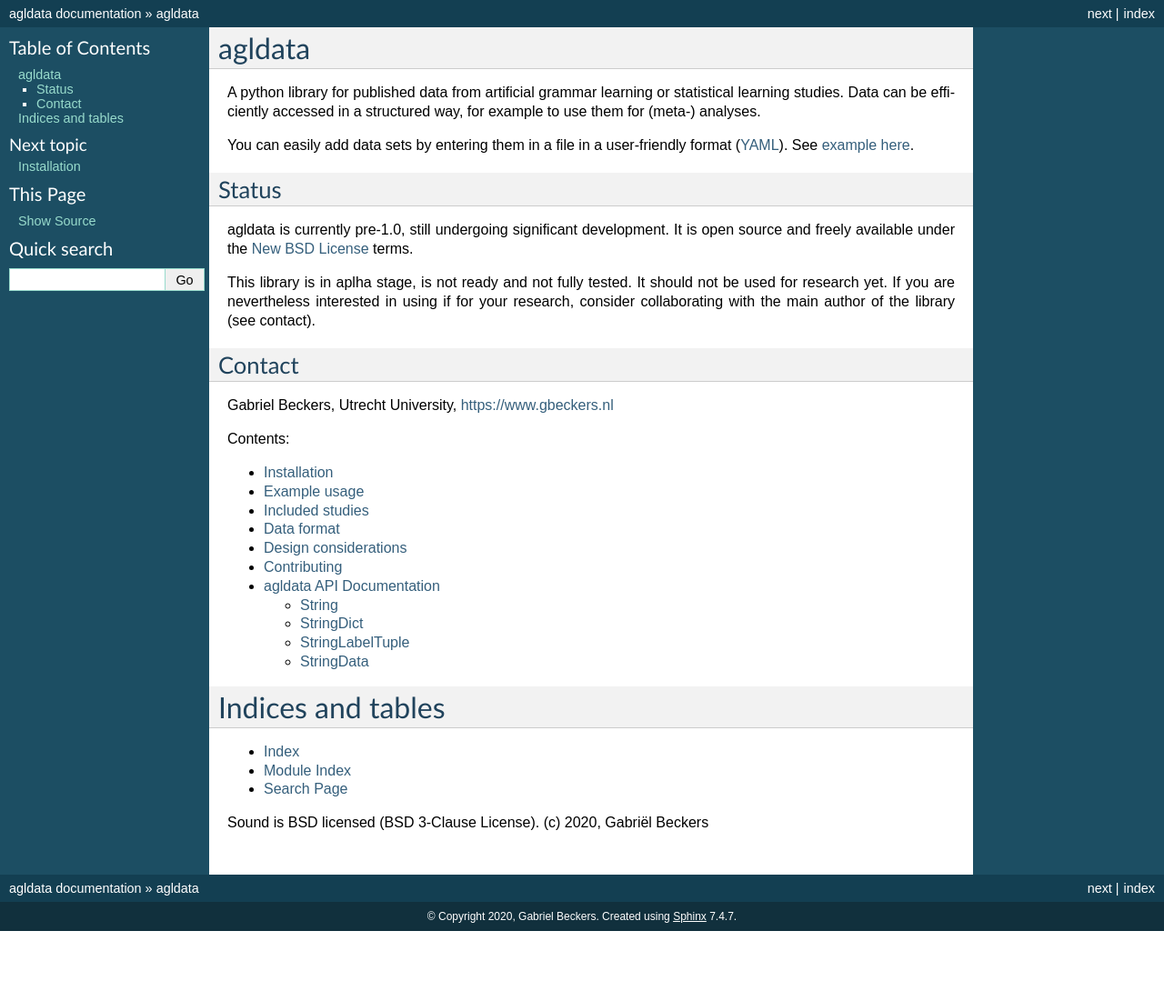
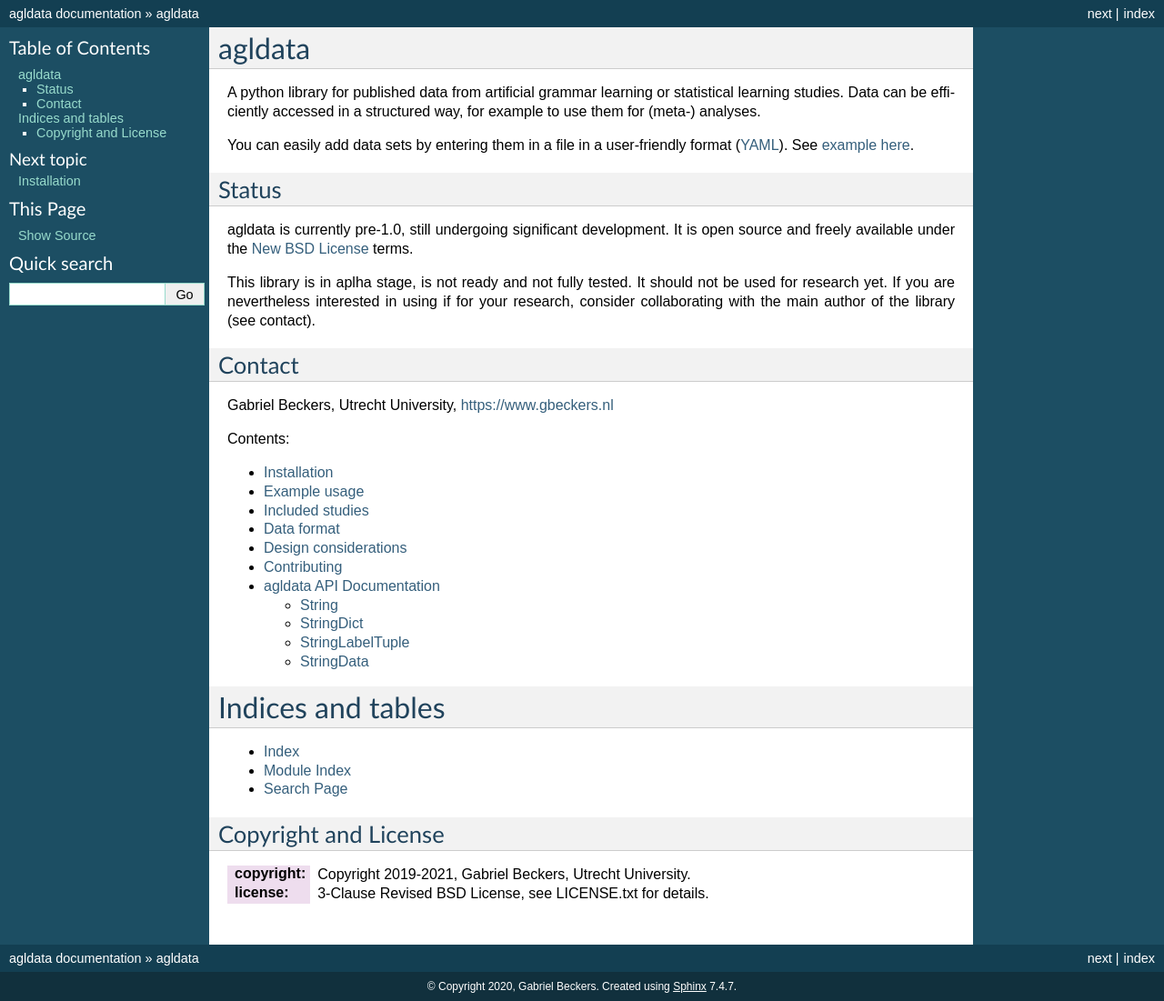
Before and after one commit to gbeckers/agldata, a Sphinx documentation site: the page built from doc/index.rst, in a window 1280 px wide. Shown: the whole page at 91% size. Built offline with Sphinx 7.4.7, drawn with Linux system fonts in a browser that asks for light colours; before the commit the page ends 1024 px from its top, so only the background shows below that.

Commit message:
update copyright doc

```diff
--- a/doc/index.rst
+++ b/doc/index.rst
@@ -25,6 +25,7 @@ Contact
 -------
 Gabriel Beckers, Utrecht University, https://www.gbeckers.nl
 
+
 .. toctree::
    :maxdepth: 2
    :caption: Contents:
@@ -44,4 +45,7 @@ Indices and tables
 * :ref:`modindex`
 * :ref:`search`
 
-Sound is BSD licensed (BSD 3-Clause License). (c) 2020, Gabriël Beckers
+Copyright and License
+---------------------
+:copyright: Copyright 2019-2021, Gabriel Beckers, Utrecht University.
+:license: 3-Clause Revised BSD License, see LICENSE.txt for details.
```
